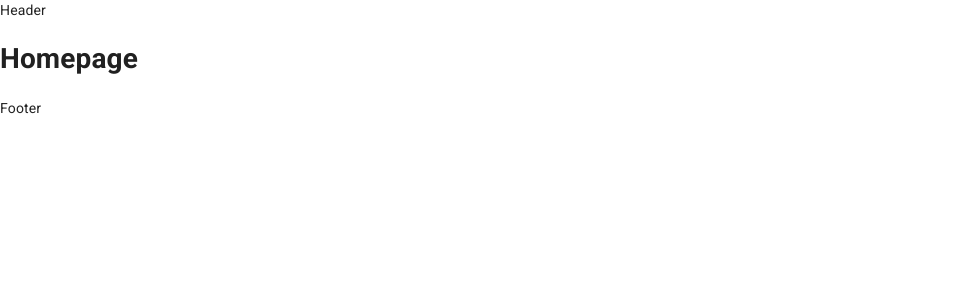
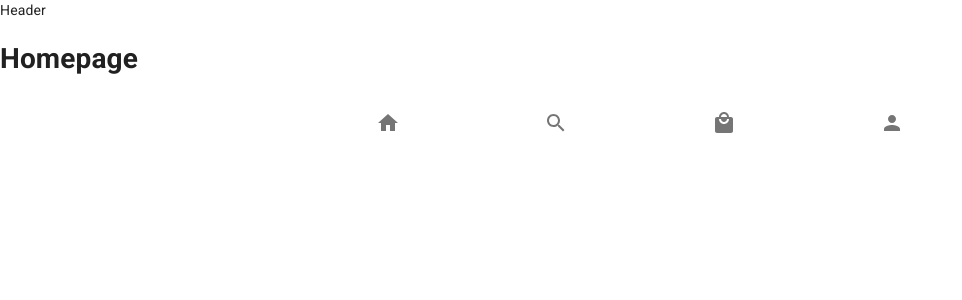
Before and after one commit to yosefkurniawan/swift-pwa-test, a Next.js app: page / in a window 1280 px wide. Shown: the top 300 px of the page, without its empty margins (0-962 px from the left). Built offline with nearby package versions, Linux system fonts and the light colour scheme.

Commit message:
Add hardcode bottom navigation

```diff
--- /dev/null
+++ b/components/navigation/index.js
@@ -0,0 +1,36 @@
+import { BottomNavigation, BottomNavigationAction } from "@material-ui/core";
+import {
+    Home as HomeIcon,
+    Search as SearchIcon,
+    LocalMall as LocalMallIcon,
+    Person as PersonIcon
+} from "@material-ui/icons";
+
+const Navigation = () => {
+    return (
+        <BottomNavigation value="recent">
+            <BottomNavigationAction
+                label="Home"
+                value="home"
+                icon={<HomeIcon />}
+            />
+            <BottomNavigationAction
+                label="Search"
+                value="search"
+                icon={<SearchIcon />}
+            />
+            <BottomNavigationAction
+                label="Cart"
+                value="cart"
+                icon={<LocalMallIcon />}
+            />
+            <BottomNavigationAction
+                label="Account"
+                value="account"
+                icon={<PersonIcon />}
+            />
+        </BottomNavigation>
+    );
+}
+
+export default Navigation;
--- a/pages/_app.js
+++ b/pages/_app.js
@@ -4,6 +4,7 @@ import Head from "next/head";
 import { ThemeProvider } from "@material-ui/core/styles";
 import CssBaseline from "@material-ui/core/CssBaseline";
 import theme from "../src/theme";
+import Navigation from "../components/navigation";
 
 export default class MyApp extends App {
     componentDidMount() {
@@ -31,7 +32,7 @@ export default class MyApp extends App {
                     <CssBaseline />
                     <header>Header</header>
                     <Component {...pageProps} />
-                    <footer>Footer</footer>
+                    <Navigation/>
                 </ThemeProvider>
             </React.Fragment>
         );
```
